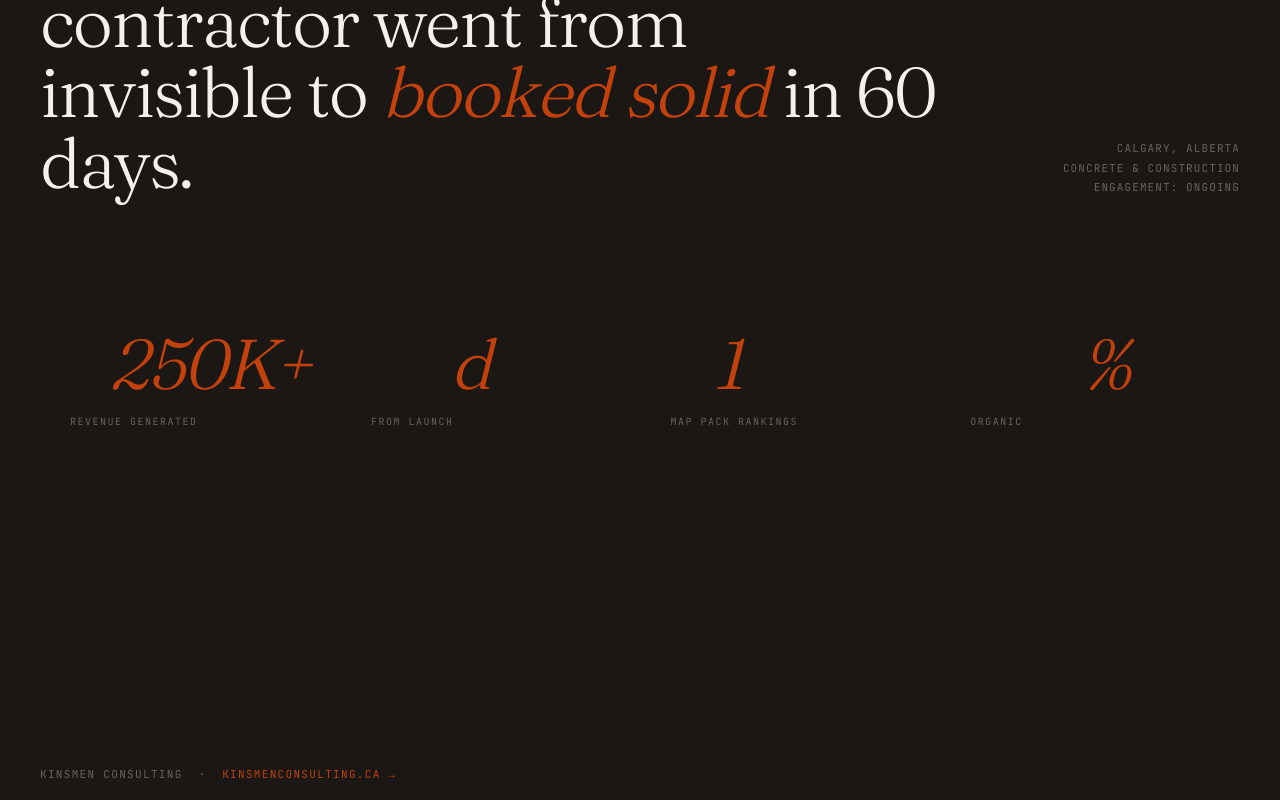
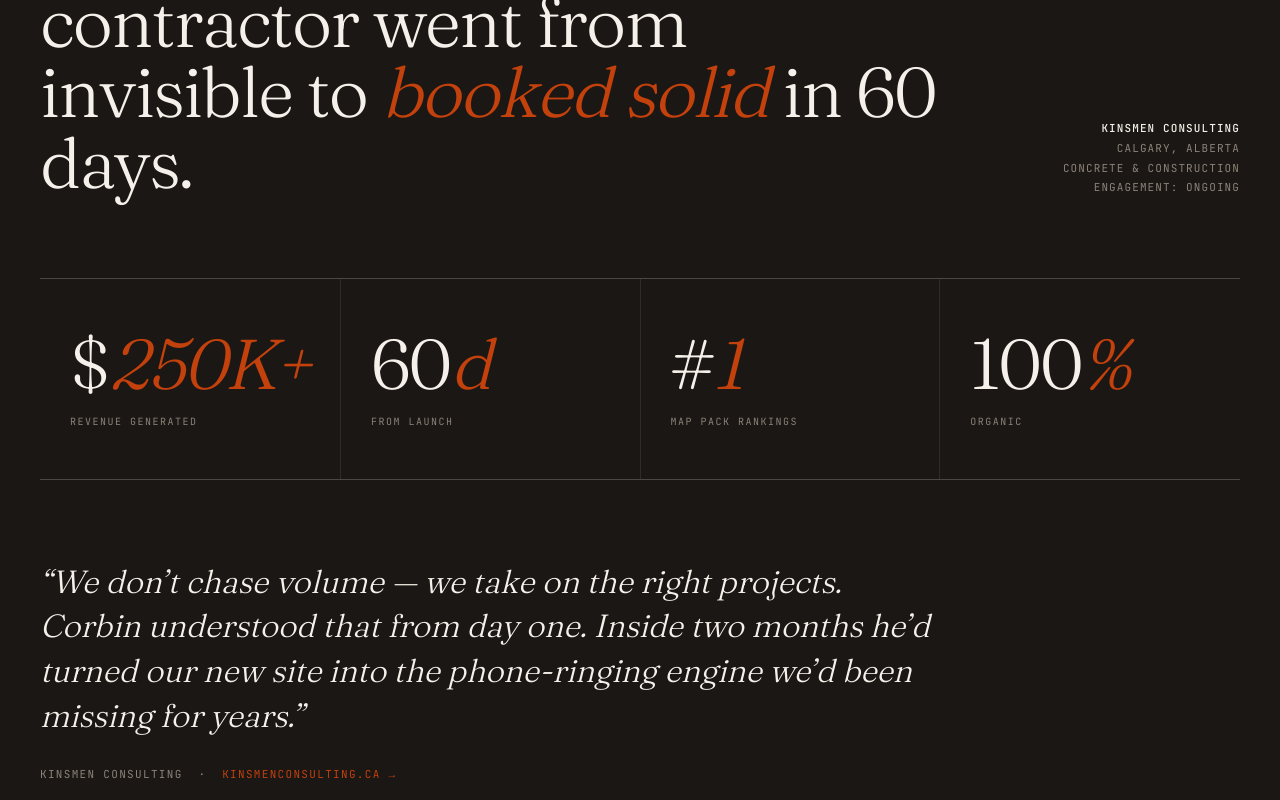
Before and after one commit to ScaleCRMCO/scaleseo, a Next.js app: page / in a window 1280 px wide. Shown: the part 1200-2000 px from the top of the page. Built offline with nearby package versions, Linux system fonts and the light colour scheme.

Commit message:
Update CaseStudy.module.css

```diff
--- a/src/app/sections/home/CaseStudy.module.css
+++ b/src/app/sections/home/CaseStudy.module.css
@@ -111,6 +111,51 @@
   border-color: var(--accent);
 }
 
+/* ==========================================================================
+   Dark section overrides — applied when parent has .section-dark
+   ========================================================================== */
+
+:global(.section-dark) .title {
+  color: var(--ink-on-dark);
+}
+
+:global(.section-dark) .title em {
+  color: var(--accent);
+}
+
+:global(.section-dark) .meta {
+  color: var(--ink-dim-on-dark);
+}
+
+:global(.section-dark) .meta strong {
+  color: var(--ink-on-dark);
+}
+
+:global(.section-dark) .numbers {
+  border-top-color: var(--line-strong-on-dark);
+  border-bottom-color: var(--line-strong-on-dark);
+}
+
+:global(.section-dark) .num {
+  border-right-color: var(--line-on-dark);
+}
+
+:global(.section-dark) .value {
+  color: var(--ink-on-dark);
+}
+
+:global(.section-dark) .label {
+  color: var(--ink-dim-on-dark);
+}
+
+:global(.section-dark) .quote {
+  color: var(--ink-on-dark);
+}
+
+:global(.section-dark) .attr {
+  color: var(--ink-dim-on-dark);
+}
+
 @media (max-width: 900px) {
   .eyebrow { grid-template-columns: 1fr; }
   .meta { text-align: left; }
```
